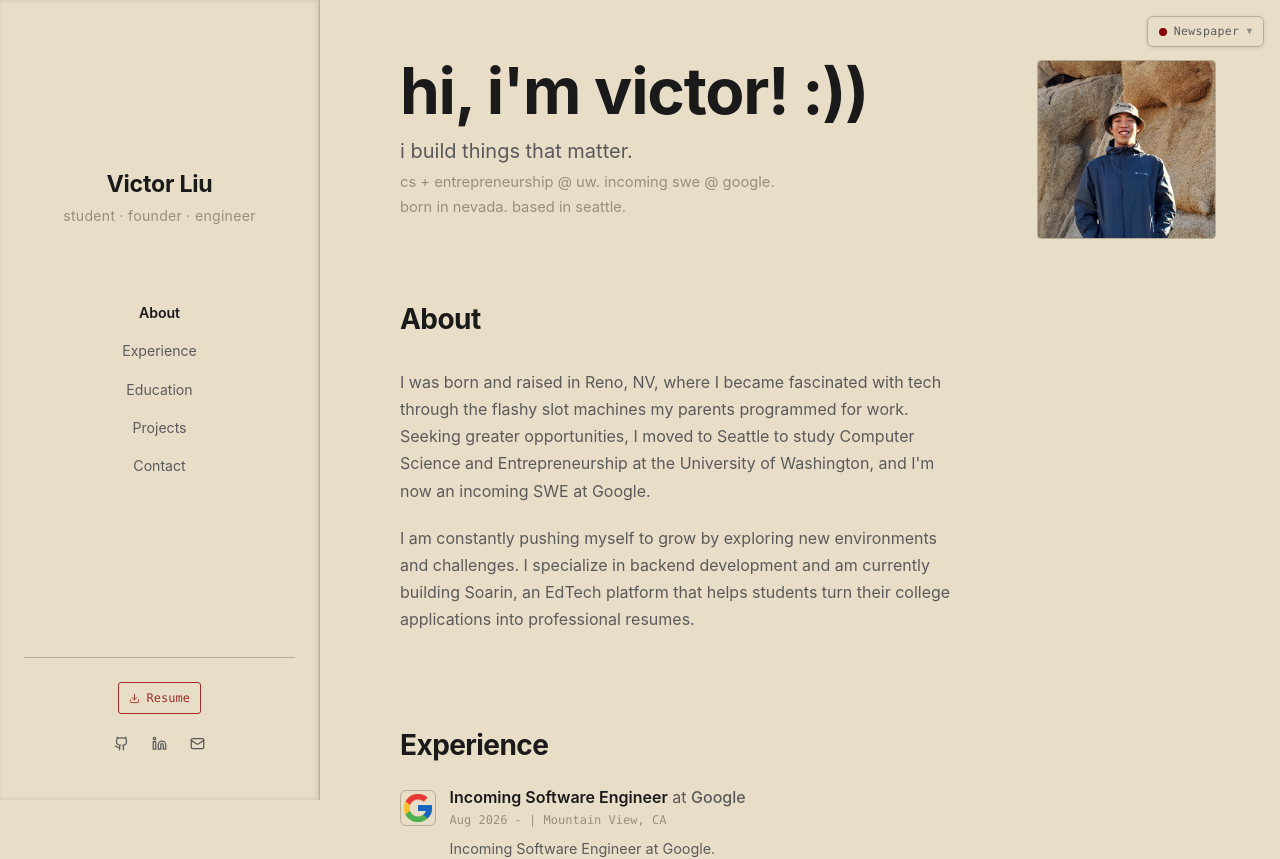
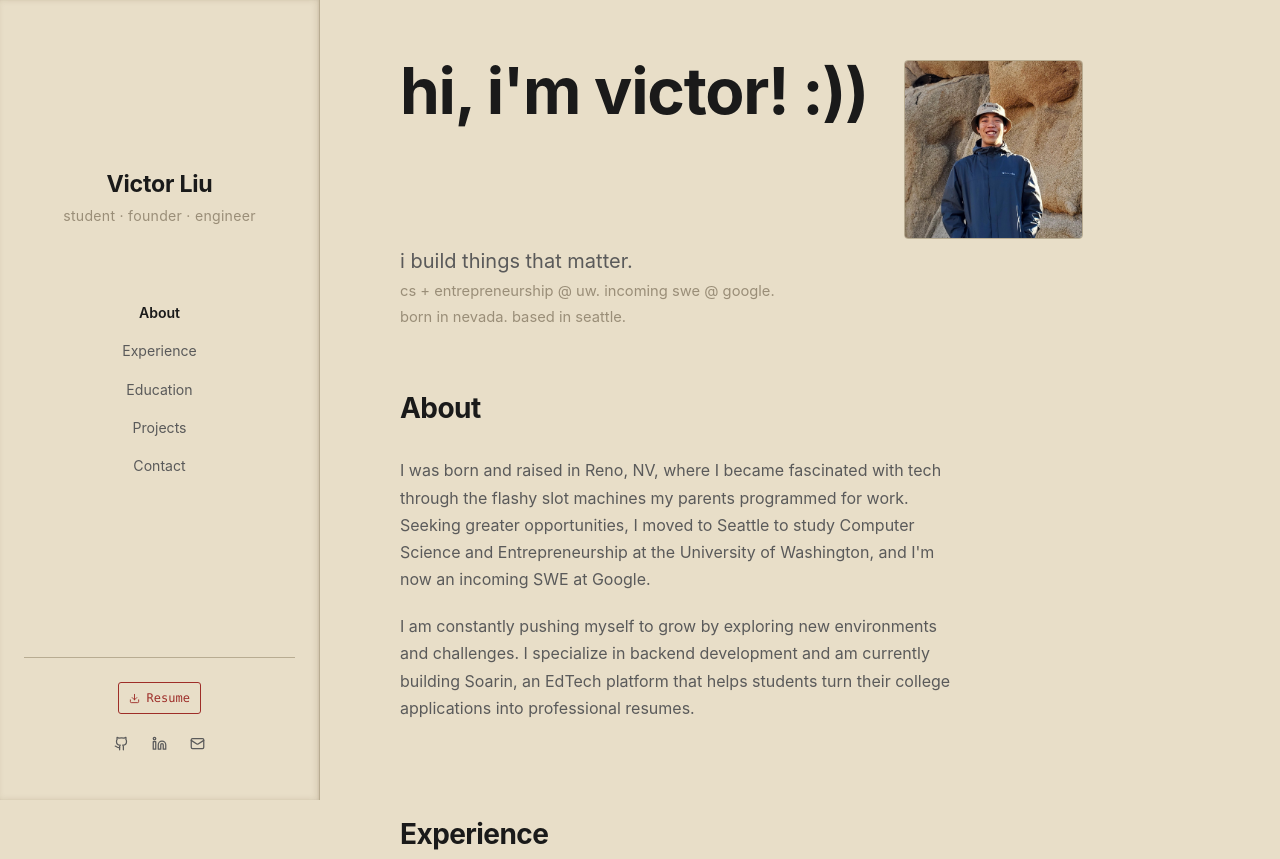
Before and after one commit to v-kliu/v3, a React (Vite) app: page / in a window 1280 px wide. Shown: the top 859 px of the page. Built offline with nearby package versions, Linux system fonts and the light colour scheme; a web font is replaced by a local one.

Commit message:
fix hero photo position, remove theme switcher and dead code
- photo back beside h1 only, intro text sits below the flex row
- marginbottom on title row reduced to 0.4rem for tight spacing
- deleted themestoggle.tsx and themes.ts
- app.tsx cleaned of all theme-related imports and state

```diff
--- a/src/App.tsx
+++ b/src/App.tsx
@@ -7,28 +7,13 @@ import Experience from './components/Experience'
 import Education from './components/Education'
 import Projects from './components/Projects'
 import Contact from './components/Contact'
-import ThemeToggle from './components/ThemeToggle'
-import { themes, Theme } from './themes'
 
 const SECTIONS = ['about', 'experience', 'education', 'projects', 'contact'] as const
 type SectionId = (typeof SECTIONS)[number]
 
-function applyTheme(theme: Theme) {
-  const root = document.documentElement
-  Object.entries(theme.vars).forEach(([key, value]) => {
-    root.style.setProperty(key, value)
-  })
-}
-
 export default function App() {
   const [activeSection, setActiveSection] = useState<SectionId>('about')
   const [mobileOpen, setMobileOpen] = useState(false)
-  const [theme, setTheme] = useState<Theme>(themes[0])
-
-  // Apply theme vars to :root on mount and on change
-  useEffect(() => {
-    applyTheme(theme)
-  }, [theme])
 
   const handleNavClick = (section: string) => {
     const el = document.getElementById(section)
@@ -78,9 +63,6 @@ export default function App() {
 
   return (
     <div style={{ minHeight: '100vh' }}>
-      {/* Theme switcher — fixed top-right, above grain overlay */}
-      <ThemeToggle current={theme} onChange={setTheme} />
-
       {/* Mobile header */}
       <header
         className="lg:hidden fixed top-0 left-0 right-0 z-30 flex items-center justify-between px-6 py-4 border-b"
--- a/src/components/Hero.tsx
+++ b/src/components/Hero.tsx
@@ -4,9 +4,8 @@ export default function Hero() {
       aria-label="Introduction"
       className="px-6 pt-10 pb-6 lg:pl-[5rem] lg:pr-[4rem] lg:pt-14 lg:pb-8"
     >
-      <div style={{ display: 'flex', alignItems: 'flex-start', gap: '0.75rem' }}>
-        {/* Text column — title + blurb stacked */}
-        <div style={{ flex: 1 }}>
+      {/* Title + photo side by side — photo sits right beside the h1 */}
+      <div style={{ display: 'flex', alignItems: 'flex-start', gap: '0.75rem', marginBottom: '0.4rem' }}>
         <h1
           style={{
             fontSize: 'clamp(2.5rem, 6vw, 4rem)',
@@ -14,11 +13,30 @@ export default function Hero() {
             color: 'var(--text)',
             lineHeight: 1.1,
             letterSpacing: '-0.02em',
-              margin: '0 0 0.6rem 0',
+            margin: 0,
           }}
         >
           hi, i'm victor! :))
         </h1>
+
+        <img
+          src="/images/profile.jpg"
+          alt="Victor Liu"
+          style={{
+            width: 'clamp(120px, 14vw, 180px)',
+            height: 'clamp(120px, 14vw, 180px)',
+            objectFit: 'cover',
+            flexShrink: 0,
+            borderRadius: '4px',
+            border: '1px solid var(--border)',
+            marginTop: '4px',
+            marginLeft: '1.5rem',
+          }}
+          onError={(e) => { e.currentTarget.style.display = 'none' }}
+        />
+      </div>
+
+      {/* Intro blurb — directly below the title */}
       <p
         style={{
           fontSize: 'clamp(1.05rem, 2.5vw, 1.25rem)',
@@ -37,25 +55,6 @@ export default function Hero() {
       <p style={{ fontSize: '0.92rem', color: 'var(--text-faint)', lineHeight: 1.5, marginTop: 0, marginBottom: 0 }}>
         born in nevada. based in seattle.
       </p>
-        </div>
-
-        {/* Profile photo — unchanged */}
-        <img
-          src="/images/profile.jpg"
-          alt="Victor Liu"
-          style={{
-            width: 'clamp(120px, 14vw, 180px)',
-            height: 'clamp(120px, 14vw, 180px)',
-            objectFit: 'cover',
-            flexShrink: 0,
-            borderRadius: '4px',
-            border: '1px solid var(--border)',
-            marginTop: '4px',
-            marginLeft: '1.5rem',
-          }}
-          onError={(e) => { e.currentTarget.style.display = 'none' }}
-        />
-      </div>
     </section>
   )
 }
--- a/src/components/ThemeToggle.tsx
+++ /dev/null
@@ -1,131 +0,0 @@
-import { useState } from 'react'
-import { themes, Theme } from '../themes'
-
-interface Props {
-  current: Theme
-  onChange: (theme: Theme) => void
-}
-
-export default function ThemeToggle({ current, onChange }: Props) {
-  const [open, setOpen] = useState(false)
-
-  return (
-    <div style={{ position: 'fixed', top: '1rem', right: '1rem', zIndex: 10000 }}>
-      {/* Trigger button */}
-      <button
-        onClick={() => setOpen((v) => !v)}
-        title="Change theme"
-        style={{
-          background: 'var(--bg)',
-          border: '1px solid var(--border)',
-          borderRadius: '6px',
-          cursor: 'pointer',
-          padding: '0.3rem 0.65rem',
-          display: 'flex',
-          alignItems: 'center',
-          gap: '0.45rem',
-          fontSize: '0.72rem',
-          color: 'var(--text-muted)',
-          fontFamily: 'SFMono-Regular, Consolas, "Liberation Mono", Menlo, Courier, monospace',
-          letterSpacing: '0.03em',
-          boxShadow: '0 1px 4px rgba(0,0,0,0.12)',
-          whiteSpace: 'nowrap',
-        }}
-      >
-        {/* Color swatch dot */}
-        <span style={{
-          width: '8px',
-          height: '8px',
-          borderRadius: '50%',
-          background: current.vars['--accent'],
-          flexShrink: 0,
-          display: 'inline-block',
-        }} />
-        {current.name}
-        <span style={{ fontSize: '0.6rem', opacity: 0.6 }}>{open ? '▲' : '▼'}</span>
-      </button>
-
-      {/* Dropdown panel */}
-      {open && (
-        <>
-          {/* Backdrop */}
-          <div
-            style={{ position: 'fixed', inset: 0, zIndex: -1 }}
-            onClick={() => setOpen(false)}
-          />
-
-          <div
-            style={{
-              position: 'absolute',
-              top: 'calc(100% + 0.4rem)',
-              right: 0,
-              background: 'var(--bg)',
-              border: '1px solid var(--border)',
-              borderRadius: '8px',
-              padding: '0.6rem',
-              display: 'grid',
-              gridTemplateColumns: 'repeat(2, 1fr)',
-              gap: '0.35rem',
-              width: '220px',
-              boxShadow: '0 4px 20px rgba(0,0,0,0.2)',
-            }}
-          >
-            {themes.map((t) => {
-              const isActive = t.id === current.id
-              return (
-                <button
-                  key={t.id}
-                  onClick={() => { onChange(t); setOpen(false) }}
-                  style={{
-                    display: 'flex',
-                    alignItems: 'center',
-                    gap: '0.45rem',
-                    padding: '0.4rem 0.5rem',
-                    borderRadius: '5px',
-                    border: isActive ? `1px solid ${t.vars['--accent']}` : '1px solid transparent',
-                    background: isActive ? t.vars['--bg-alt'] : 'transparent',
-                    cursor: 'pointer',
-                    textAlign: 'left',
-                  }}
-                >
-                  {/* Mini paper swatch */}
-                  <span style={{
-                    width: '22px',
-                    height: '16px',
-                    borderRadius: '3px',
-                    background: t.vars['--bg'],
-                    border: `1px solid ${t.vars['--border']}`,
-                    flexShrink: 0,
-                    position: 'relative',
-                    overflow: 'hidden',
-                    display: 'inline-block',
-                  }}>
-                    <span style={{
-                      position: 'absolute',
-                      bottom: 0,
-                      right: 0,
-                      width: '8px',
-                      height: '8px',
-                      background: t.vars['--accent'],
-                      borderRadius: '2px 0 3px 0',
-                    }} />
-                  </span>
-                  <span style={{
-                    fontSize: '0.7rem',
-                    color: isActive ? 'var(--text)' : 'var(--text-muted)',
-                    fontWeight: isActive ? 600 : 400,
-                    fontFamily: 'SFMono-Regular, Consolas, "Liberation Mono", Menlo, Courier, monospace',
-                    letterSpacing: '0.01em',
-                    lineHeight: 1.2,
-                  }}>
-                    {t.name}
-                  </span>
-                </button>
-              )
-            })}
-          </div>
-        </>
-      )}
-    </div>
-  )
-}
--- a/src/themes.ts
+++ /dev/null
@@ -1,138 +0,0 @@
-export interface Theme {
-  id: string
-  name: string
-  vars: Record<string, string>
-}
-
-export const themes: Theme[] = [
-  {
-    id: 'newspaper',
-    name: 'Newspaper',
-    vars: {
-      '--bg': '#E8DEC8',
-      '--bg-alt': '#DDD3B8',
-      '--text': '#1a1a1a',
-      '--text-muted': '#5a5a5a',
-      '--text-faint': '#9A8E78',
-      '--accent': '#8B0000',
-      '--border': '#B8AC92',
-    },
-  },
-  {
-    id: 'parchment',
-    name: 'Parchment',
-    vars: {
-      '--bg': '#F0E9D6',
-      '--bg-alt': '#E8E0C8',
-      '--text': '#1a1a1a',
-      '--text-muted': '#5a5a5a',
-      '--text-faint': '#9A8E78',
-      '--accent': '#8B0000',
-      '--border': '#C4BAA0',
-    },
-  },
-  {
-    id: 'hacker',
-    name: 'Hacker',
-    vars: {
-      '--bg': '#050505',
-      '--bg-alt': '#0f0f0f',
-      '--text': '#e0e0e0',
-      '--text-muted': '#909090',
-      '--text-faint': '#505050',
-      '--accent': '#00ff41',
-      '--border': '#222222',
-    },
-  },
-  {
-    id: 'space',
-    name: 'Deep Space',
-    vars: {
-      '--bg': '#0B0C1E',
-      '--bg-alt': '#111228',
-      '--text': '#ccd6f6',
-      '--text-muted': '#8892b0',
-      '--text-faint': '#4a5568',
-      '--accent': '#00D9FF',
-      '--border': '#1e2440',
-    },
-  },
-  {
-    id: 'sepia',
-    name: 'Daguerreotype',
-    vars: {
-      '--bg': '#F2E6C8',
-      '--bg-alt': '#EAD8AE',
-      '--text': '#1a0f00',
-      '--text-muted': '#5c3d1e',
-      '--text-faint': '#9e7e52',
-      '--accent': '#7C5B14',
-      '--border': '#C9A96E',
-    },
-  },
-  {
-    id: 'forest',
-    name: 'Midnight Forest',
-    vars: {
-      '--bg': '#080f09',
-      '--bg-alt': '#0d1a0e',
-      '--text': '#c8e6cc',
-      '--text-muted': '#6aab74',
-      '--text-faint': '#355c3a',
-      '--accent': '#4ade80',
-      '--border': '#162e1a',
-    },
-  },
-  {
-    id: 'crimson',
-    name: 'Crimson Noir',
-    vars: {
-      '--bg': '#120408',
-      '--bg-alt': '#1c0810',
-      '--text': '#f0d0d8',
-      '--text-muted': '#a06070',
-      '--text-faint': '#5a3040',
-      '--accent': '#ff4d6d',
-      '--border': '#2e1020',
-    },
-  },
-  {
-    id: 'abyss',
-    name: 'Abyss',
-    vars: {
-      '--bg': '#020b14',
-      '--bg-alt': '#041625',
-      '--text': '#cce8f5',
-      '--text-muted': '#5090b0',
-      '--text-faint': '#284e65',
-      '--accent': '#06b6d4',
-      '--border': '#092438',
-    },
-  },
-  {
-    id: 'desert',
-    name: 'Desert Dusk',
-    vars: {
-      '--bg': '#F5E4C0',
-      '--bg-alt': '#EDCF98',
-      '--text': '#2D1B00',
-      '--text-muted': '#6b4a1e',
-      '--text-faint': '#A87840',
-      '--accent': '#C2410C',
-      '--border': '#D4A45A',
-    },
-  },
-  {
-    id: 'rose',
-    name: 'Rose & Ash',
-    vars: {
-      '--bg': '#F5ECF0',
-      '--bg-alt': '#EADAE0',
-      '--text': '#1a0810',
-      '--text-muted': '#7a4455',
-      '--text-faint': '#AA7888',
-      '--accent': '#9B2335',
-      '--border': '#D4A0B0',
-    },
-  },
-]
```
Lines whose indentation alone changed are shown as unchanged.
